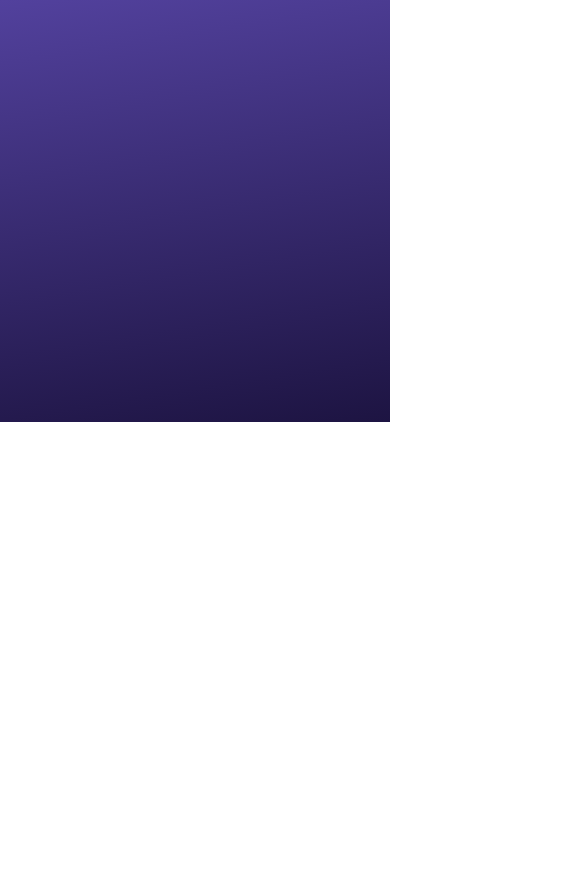
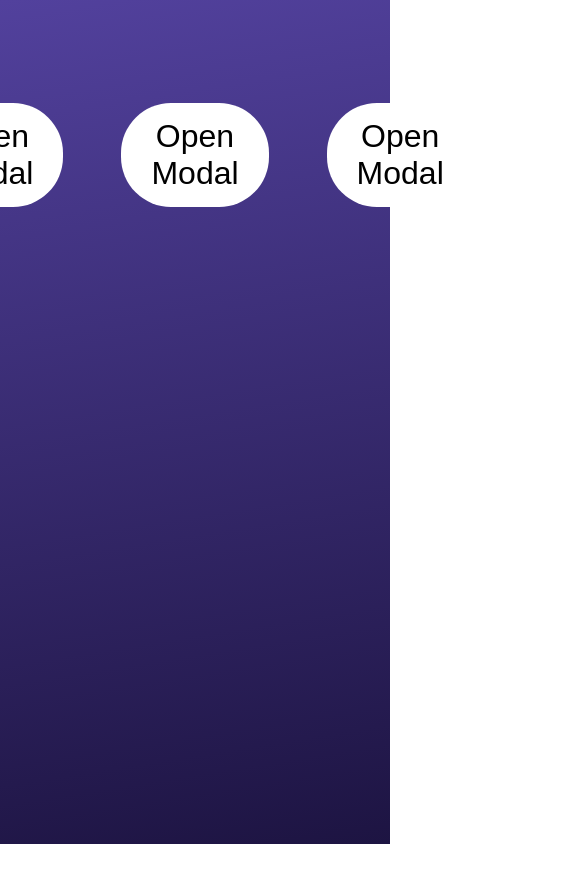
Before and after one commit to Idowu-Adelekee/netisens-javascript, a plain HTML site: page modal.html in a window 390 px wide. Shown: the top 882 px of the page, 585 px wide, since content can reach past the window. After the commit the page ends 844 px from the top, so only its background shows below. Drawn offline with Linux system fonts and the light colour scheme.

Commit message:
Modal css code refined

```diff
--- a/modal.css
+++ b/modal.css
@@ -12,16 +12,15 @@ html {
 
 body {
   height: 100vh;
-  width: min-content;
   font-family: sans-serif;
-  font-size: 18rem;
+  font-size: 1.8rem;
   background: linear-gradient(171deg, #52419d, #1d1442) no-repeat;
 
   display: flex;
   justify-content: center;
   align-items: center;
   flex-direction: column;
-  gap: 18px;
+  gap: 36px;
   padding: 100px 0;
   overflow-x: hidden;
 }
@@ -30,6 +29,7 @@ body {
   display: flex;
   gap: 58px;
   z-index: 10;
+  justify-content: center;
 }
 
 .open-modal {
@@ -102,12 +102,3 @@ body {
   /* transform: scale(0.5); */
   transform: translateX(3000px);
 }
-
-@media (max-width: 1200px) {
-  body {
-    height: 50vh;
-  }
-  .open-modal__box {
-    transform: scale(0.5);
-  }
-}
```
